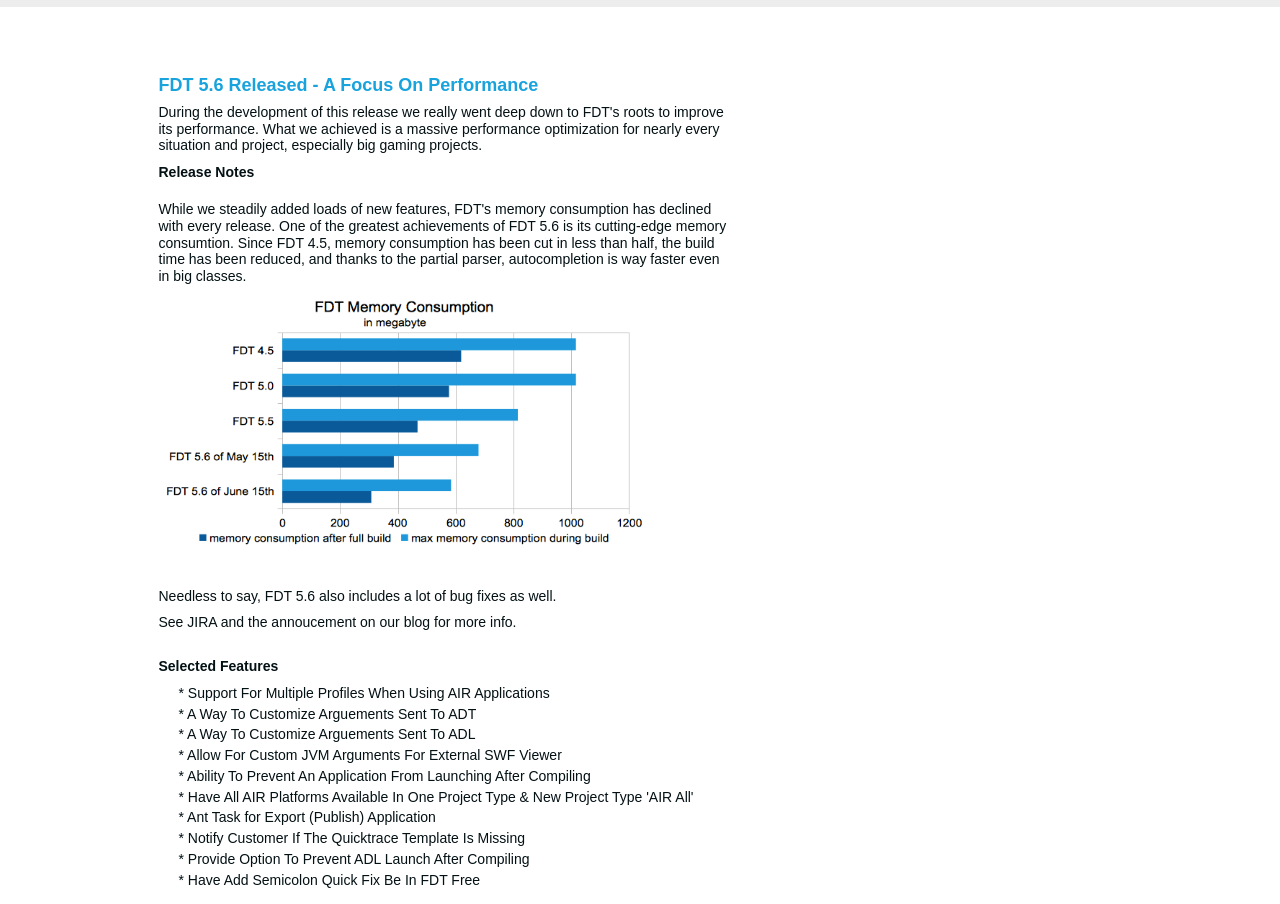
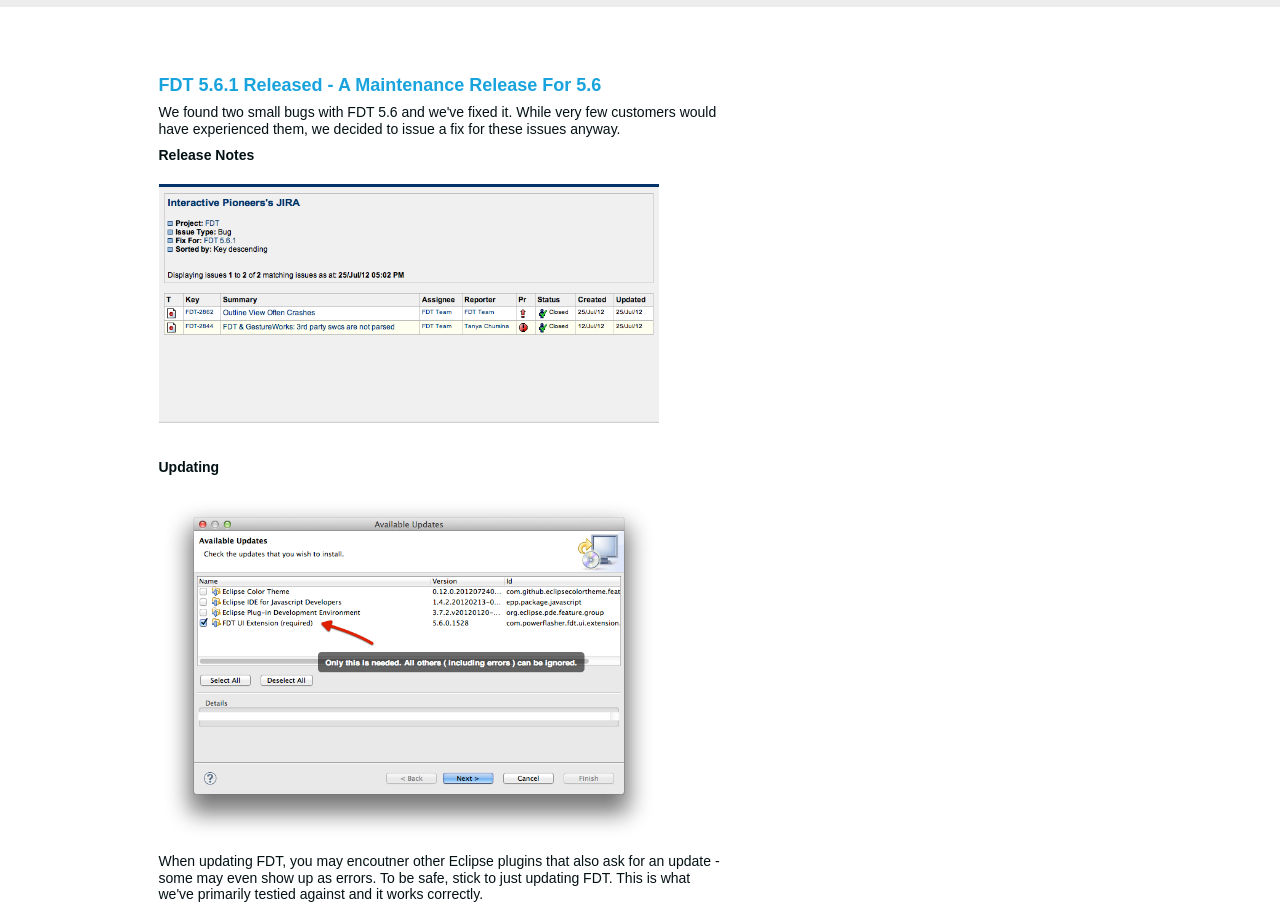
Before and after one commit to TeamFDT/update-notifier, a plain HTML site: page index.html in a window 1280 px wide. Shown: the part 58-962 px from the top of the page. Drawn offline with Linux system fonts and the light colour scheme.

Commit message:
Updated to 5.6.1

```diff
--- a/index.html
+++ b/index.html
@@ -30,27 +30,10 @@
     <div class="wrapper" id="swfBridgeVideoWrapper">
         <div class="content">
             <div class="body">
-            	<h1>FDT 5.6 Released - A Focus On Performance</h1>
-				<p>During the development of this release we really went deep down to FDT's roots to improve its performance. What we achieved is a massive performance optimization for nearly every situation and project, especially big gaming projects.</p>
+            	<h1>FDT 5.6.1 Released - A Maintenance Release For 5.6 </h1>
+				<p>We found two small bugs with FDT 5.6 and we've fixed it. While very few customers would have experienced them, we decided to issue a fix for these issues anyway.</p>
 				<h2>Release Notes</h2>
-				<p>While we steadily added loads of new features, FDT's memory consumption has declined with every release. One of the greatest achievements of FDT 5.6 is its cutting-edge memory consumtion. Since FDT 4.5, memory consumption has been cut in less than half, the build time has been reduced, and thanks to the partial parser, autocompletion is way faster even in big classes.</p>
-				<p><img src="./files/FDTMemoryConsumption.png" alt="FDT 5.6 Performance" width="500"><p>
-				<br>
-				<p>Needless to say, FDT 5.6 also includes a lot of bug fixes as well.</p> See JIRA and the annoucement on our blog for more info.</p>
-				<br>
-				<strong>Selected Features</strong>
-				<ul>
-					<li>* Support For Multiple Profiles When Using AIR Applications</a></li>
-					<li>* A Way To Customize Arguements Sent To ADT</li>
-					<li>* A Way To Customize Arguements Sent To ADL</li>
-					<li>* Allow For Custom JVM Arguments For External SWF Viewer</li>
-					<li>* Ability To Prevent An Application From Launching After Compiling</li>
-					<li>* Have All AIR Platforms Available In One Project Type &amp; New Project Type 'AIR All'</li>
-					<li>* Ant Task for Export (Publish) Application</li>
-					<li>* Notify Customer If The Quicktrace Template Is Missing</li>
-					<li>* Provide Option To Prevent ADL Launch After Compiling</li>
-					<li>* Have Add Semicolon Quick Fix Be In FDT Free</li>
-				</ul>
+				<p><img src="./files/fixed_issues.png" alt="FDT 5.6 Performance" width="500"><p>
 				</br>
 				<h2>Updating</h2>
 				<p><img src="./files/update.png" alt="FDT 5.6 Performance" width="500"><p>
```
Also changed, not shown: files/fixed_issues.png (added).
